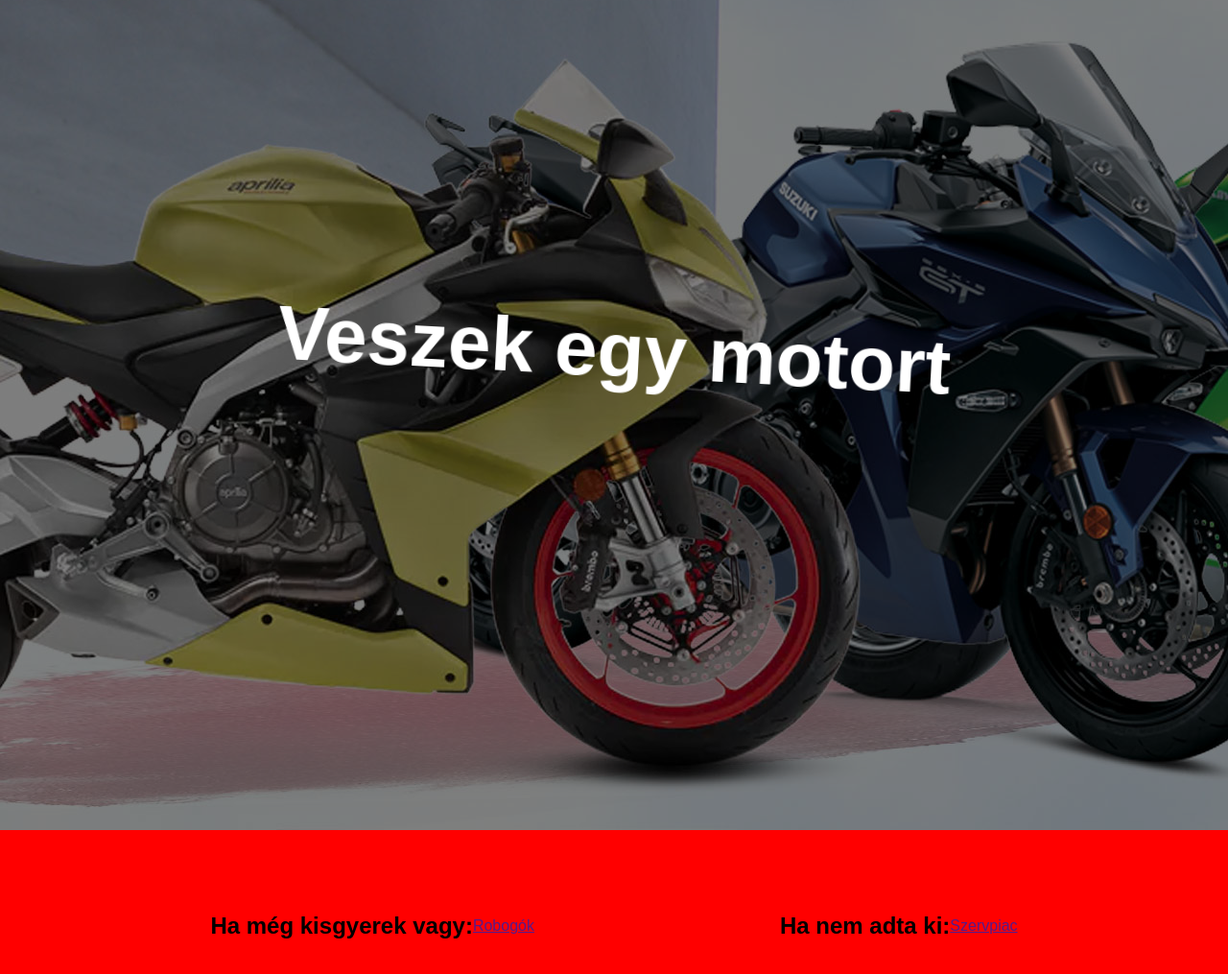
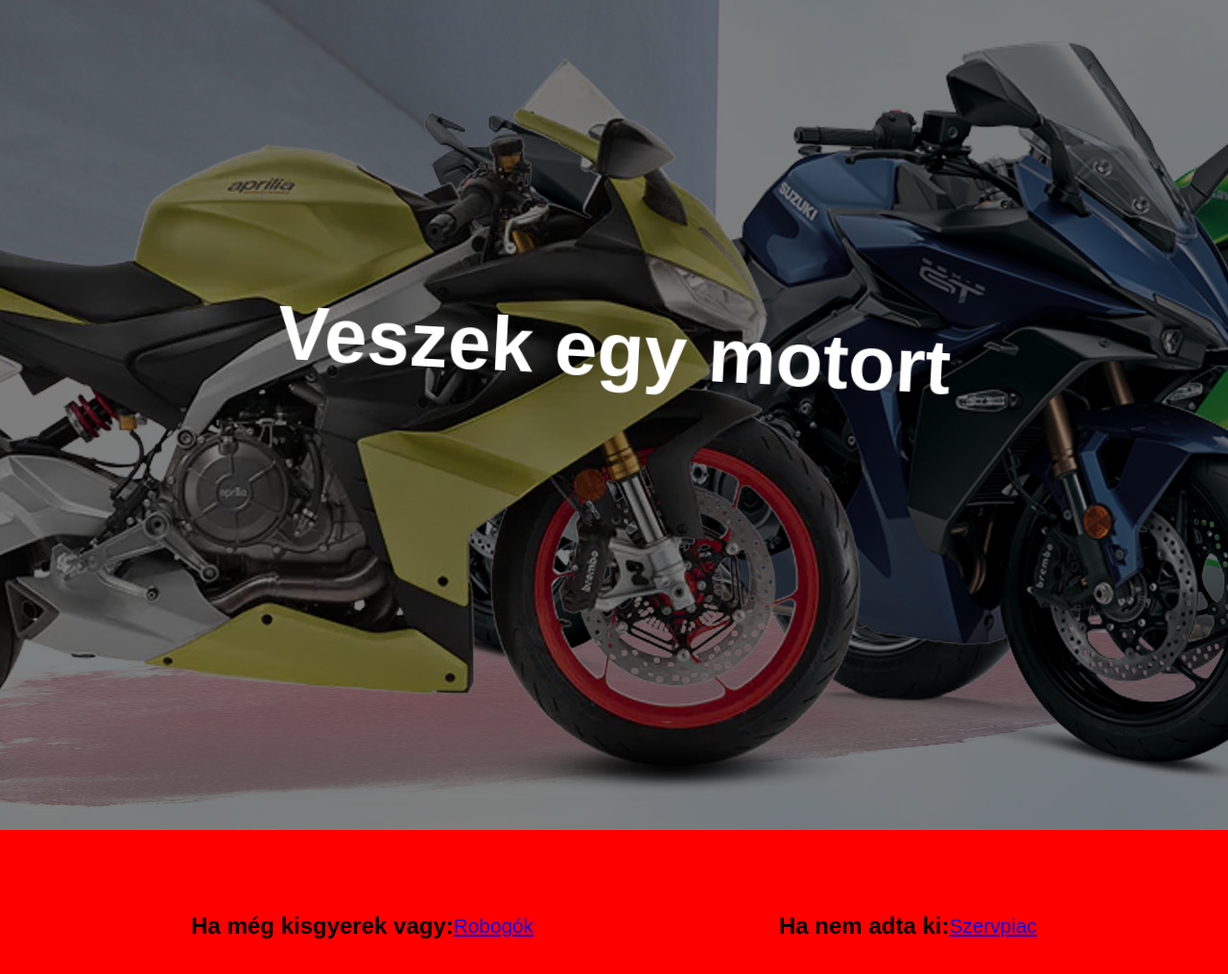
Before and after one commit to zalan0815/sportmotor, a plain HTML site: page index.html in a window 1280 px wide. Shown: the part 1718-2733 px from the top of the page at 96% size. Drawn offline with Linux system fonts and the light colour scheme.

Commit message:
végső utolsó commitálás

```diff
--- a/index.html
+++ b/index.html
@@ -61,11 +61,11 @@
 <footer>
     <div class="element">
         <h2>Ha még kisgyerek vagy:</h2>
-        <a href="">Robogók</a>
+        <a href="https://oliverpartequattro.github.io/kiskobnagyfutyi/">Robogók</a>
     </div>
     <div class="element">
         <h2>Ha nem adta ki:</h2>
-        <a href="">Szervpiac</a>
+        <a href="https://sukebenedek.github.io/Web-projekt/">Szervpiac</a>
     </div>
 </footer>
 
--- a/style.css
+++ b/style.css
@@ -134,6 +134,9 @@ footer{
     display: flex;
     align-items: center;
     justify-content: center;
+}
+footer a{
+    font-size: 130%;
 }
 footer .element{
     display: flex;
```
Also changed, not shown: loading.html (+2 -2 lines), shop.html (+2 -2 lines).
